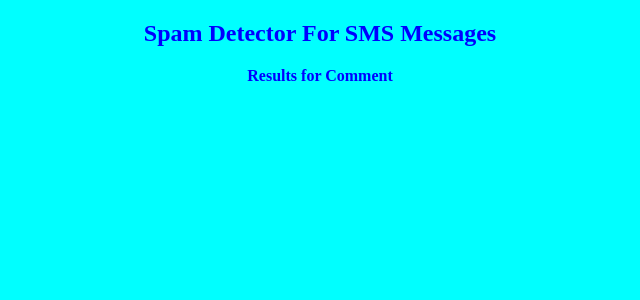
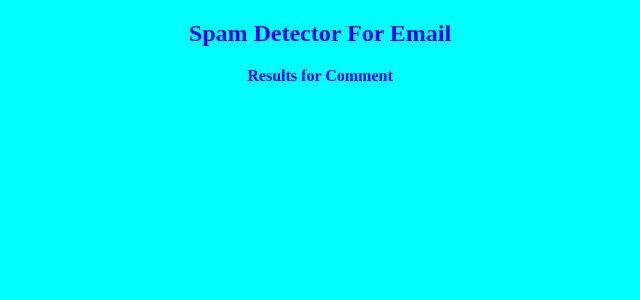
Before and after one commit to Varun-2712/spam, a Flask app: template templates/result.html in a window 1280 px wide. Shown: the top 300 px of the page, without its empty margins (320-960 px from the left). Run offline with Flask 2, Linux system fonts and the light colour scheme; the template is opened without the code that fills it, so the values that code supplies are empty; parts of the project's set-up code (start-up, migrations or seed data) failed here and were passed over.

Commit message:
Add files via upload

```diff
--- a/templates/result.html
+++ b/templates/result.html
@@ -9,7 +9,7 @@
 		<div class="container">
 		<div id="brandname">
 		</div>
-		<h2 style="color: blue;" align="center">Spam Detector For SMS Messages</h2>
+		<h2 style="color: blue;" align="center">Spam Detector For Email</h2>
 
 	</div>
 	</header>
```
